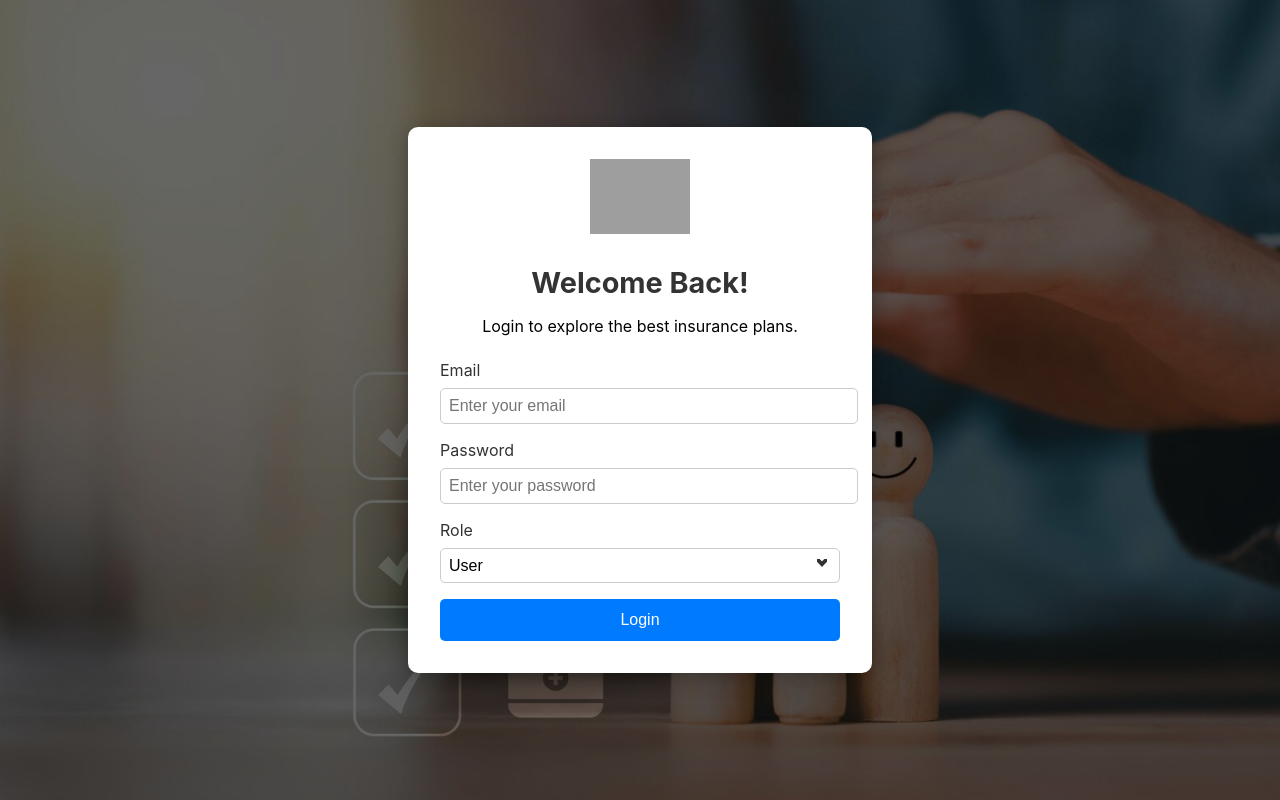
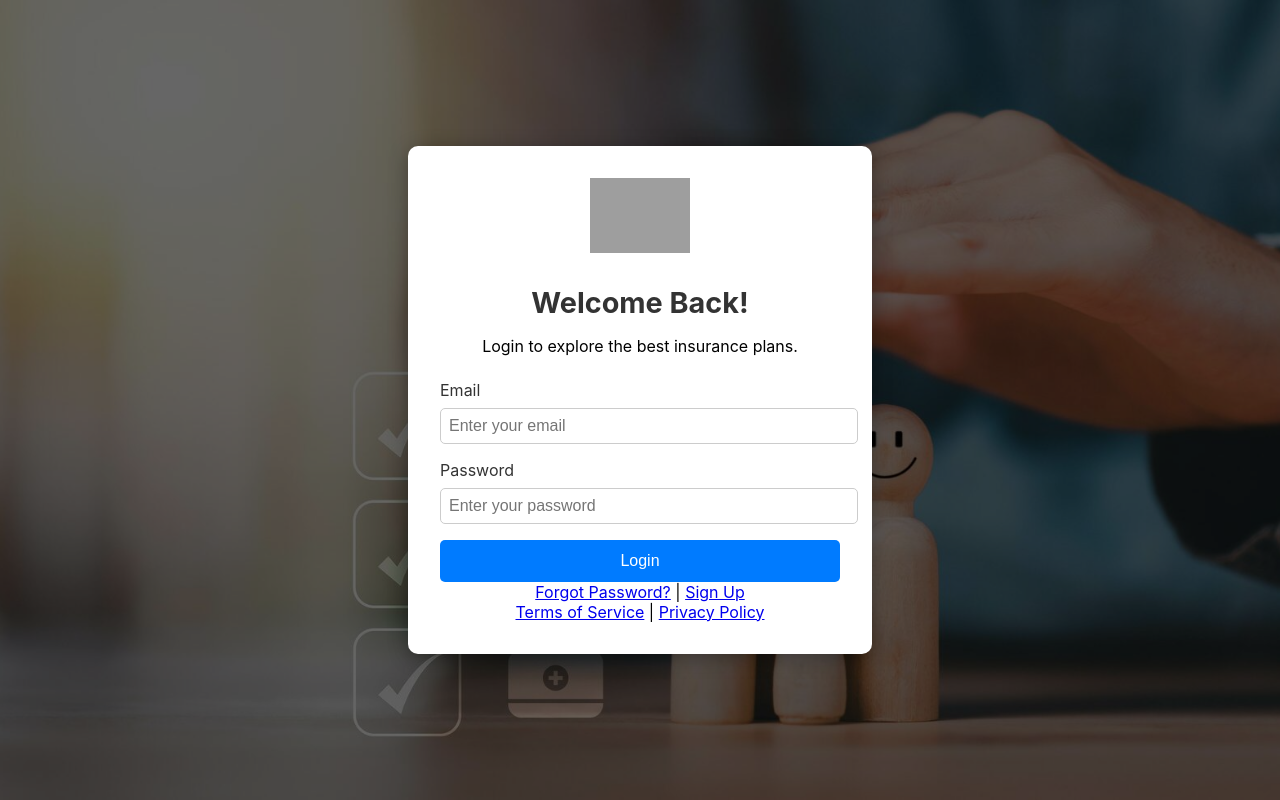
Before and after one commit to amit21052001/frontend, a React (Create React App) app: page / in a window 1280 px wide. Built offline with nearby package versions, Linux system fonts and the light colour scheme; grey boxes are pictures that could not be loaded.

Commit message:
signin api integrated

```diff
--- a/src/components/Login.js
+++ b/src/components/Login.js
@@ -1,16 +1,47 @@
 import React, { useState } from "react";
+import { useNavigate } from "react-router-dom"; // Import useNavigate
+import axios from "axios";
 import "./Login.css";
 
 const Login = () => {
   const [email, setEmail] = useState("");
   const [password, setPassword] = useState("");
-  const [role, setRole] = useState("user");
+  const [error, setError] = useState("");
+  const [loading, setLoading] = useState(false);
 
-  const handleLogin = (e) => {
+  const navigate = useNavigate(); // Initialize useNavigate
+
+  const handleLogin = async (e) => {
     e.preventDefault();
-    console.log("Email:", email);
-    console.log("Password:", password);
-    console.log("Role:", role);
+    setError(""); // Clear previous errors
+    setLoading(true); // Start loading indicator
+
+    try {
+      // Make API call to the login endpoint
+      const response = await axios.post("http://localhost:5000/api/v1/auth/login", {
+        email,
+        password,
+      });
+
+      // Handle successful login
+      if (response.data.token) {
+        // Save token to localStorage
+        localStorage.setItem("authToken", response.data.token);
+
+        // Redirect to the home page
+        navigate("/home");
+      } else {
+        setError("Login failed. Please try again.");
+      }
+    } catch (err) {
+      // Handle errors
+      setError(
+        err.response?.data?.message ||
+          "An error occurred. Please try again later."
+      );
+    } finally {
+      setLoading(false); // Stop loading indicator
+    }
   };
 
   return (
@@ -19,7 +50,7 @@ const Login = () => {
         <div className="login-container">
           <div className="login-header">
             <img
-              src="../src//assets/insurance-logo.jpg"
+              src="../src/assets/insurance-logo.jpg"
               alt="Insurance-Hub Logo"
               className="login-logo"
             />
@@ -27,6 +58,7 @@ const Login = () => {
             <p>Login to explore the best insurance plans.</p>
           </div>
           <form onSubmit={handleLogin} className="login-form">
+            {error && <p className="error-message">{error}</p>} {/* Error Message */}
             <div className="form-group">
               <label>Email</label>
               <input
@@ -47,15 +79,19 @@ const Login = () => {
                 required
               />
             </div>
-            <div className="form-group">
-              <label>Role</label>
-              <select value={role} onChange={(e) => setRole(e.target.value)} required>
-                <option value="user">User</option>
-                <option value="admin">Admin</option>
-              </select>
+            <button type="submit" className="login-button" disabled={loading}>
+              {loading ? "Logging in..." : "Login"}
+            </button>
+            <div className="login-links">
+              <a href="/forgot-password">Forgot Password?</a>
+              <span> | </span>
+              <a href="/signup">Sign Up</a>
             </div>
-            <button type="submit">Login</button>
           </form>
+          <footer className="login-footer">
+            <a href="/terms">Terms of Service</a> |{" "}
+            <a href="/privacy">Privacy Policy</a>
+          </footer>
         </div>
       </div>
     </div>
```
